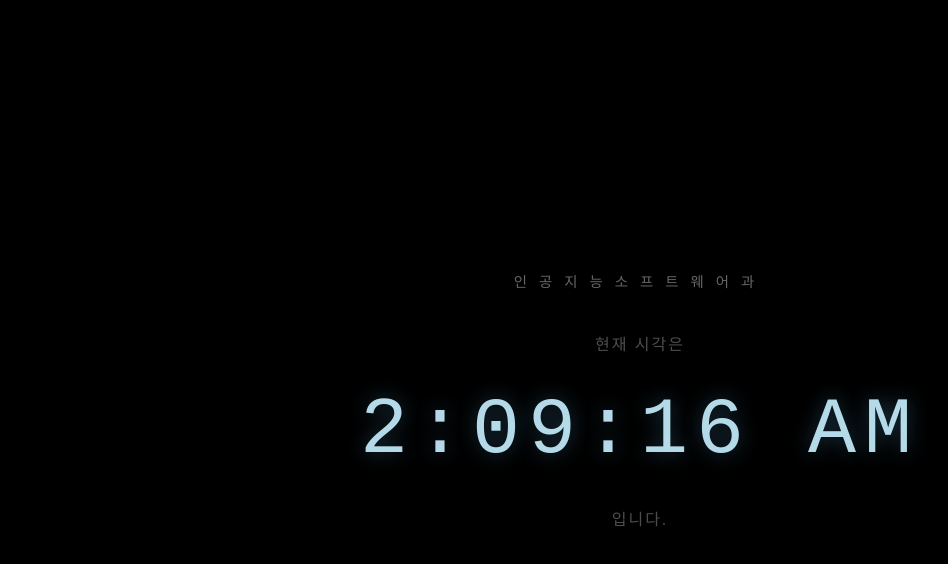
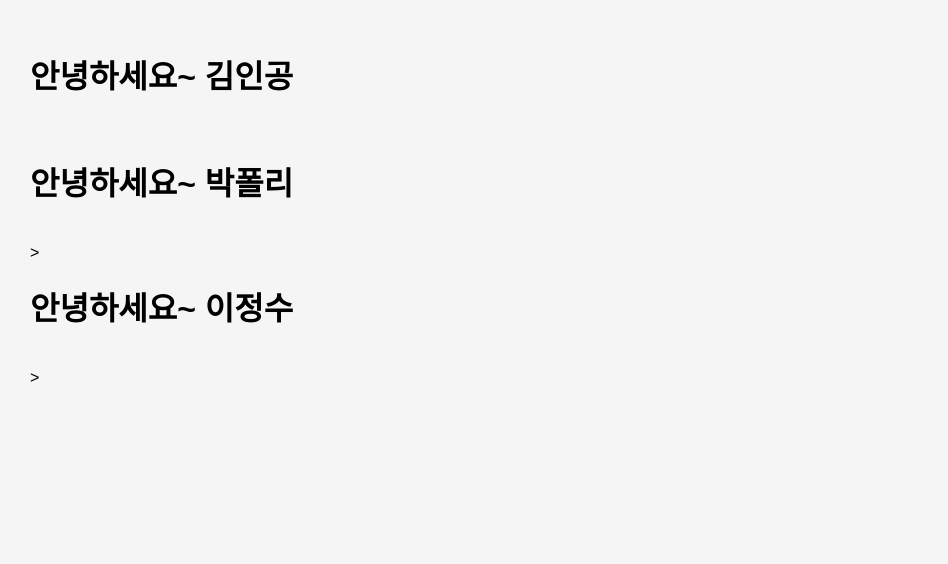
Before and after one commit to kwondongjae0531/Web2, a React (Create React App) app: page / in a window 1280 px wide. Shown: the top 564 px of the page, without its empty margins (0-948 px from the left). Built offline with nearby package versions, Linux system fonts and the light colour scheme.

Commit message:
5장 함수형컴포넌트예제까지함

```diff
--- /dev/null
+++ b/src/04/ConfirmDialog.css
@@ -0,0 +1,10 @@
+div{
+    text-align: center;
+    padding: 20px;
+    width: 50%;
+}
+
+.div-bg-ivory{
+    background-color: #fbf9ec;
+    border: 5px groove #bc3eca;
+}
--- /dev/null
+++ b/src/04/ConfirmDialog.jsx
@@ -0,0 +1,17 @@
+import React from "react";
+import Button from "./Button";
+import "./ConfirmDialog.css";
+
+function ConfirmDialog(props){
+    return(
+        <div className={'div-bg-ivory'}>
+            <p>{props.children}을 확인한 후 버튼을 눌러주세요.</p>
+            <br/>
+            <Button color={'green'}>확인</Button> &nbsp;
+            <Button color={'blue'}>취소</Button> &nbsp;
+            <Button color={'red'}>초기화</Button> &nbsp;
+        </div>
+    );
+}
+
+export default ConfirmDialog;
--- /dev/null
+++ b/src/04/ConfirmDialogList.jsx
@@ -0,0 +1,14 @@
+import React from "react";
+import ConfirmDialog from "./ConfirmDialog";
+
+function ConfirmDialogList() {
+    return(
+        <div>
+            <ConfirmDialog>내용</ConfirmDialog><br/><br/>
+            <ConfirmDialog>방송</ConfirmDialog><br/><br/>
+            <ConfirmDialog>게시글</ConfirmDialog><br/><br/>
+        </div>
+    );
+}
+
+export default ConfirmDialogList;
--- /dev/null
+++ b/src/05/Welcome.css
@@ -0,0 +1,18 @@
+/* 전체 페이지 */
+body {
+    font-family: Arial, sans-serif;
+    background-color: #f5f5f5;
+    padding: 30px;
+}
+
+/* 인사말 */
+p {
+    background-color: white;
+    border-left: 5px solid #4a90e2;
+    padding: 15px 20px;
+    margin: 10px 0;
+    border-radius: 8px;
+    box-shadow: 0 2px 5px rgba(0, 0, 0, 0.1);
+    font-size: 18px;
+    color: #333;
+}
--- /dev/null
+++ b/src/05/Welcome.jsx
@@ -0,0 +1,9 @@
+import React from "react";
+
+function Welcome(props) {
+    return(
+        <h1>안녕하세요~ {props.name}</h1>
+    );
+}
+
+export default Welcome;
--- /dev/null
+++ b/src/05/WelcomeList.jsx
@@ -0,0 +1,16 @@
+import React from "react";
+import Welcome from "./Welcome";
+import "./Welcome.css"
+
+function WelcomeList() {
+    return(
+        <div>
+            <Welcome name="김인공"/><br/>
+            <Welcome name="박폴리"/><br/>>
+            <Welcome name="이정수"/><br/>>
+        </div>
+
+    );
+}
+
+export  default WelcomeList;
--- a/src/index.js
+++ b/src/index.js
@@ -3,19 +3,24 @@
 import './index.css';
 //import App from './App';
 // import TodoListApp from "./01/TodoListApp";
-import reportWebVitals from './reportWebVitals'; //지우면안됨
+import reportWebVitals from './reportWebVitals';
+import Welcome from "./05/Welcome"; //지우면안됨
 //import Library from "./03/
 // import Library from "./03/Library";
 // import Library from "./03/enhanced_css/Library"
 // import "./03/enhanced_css/Book.css"
-import Clock from "./04/Clock";
+// import Clock from "./04/Clock";
+// import ConfirmDialog from "./04/ConfirmDialog";
+// import ConfirmDialogList from "./04/ConfirmDialogList";
+import WelcomeList from "./05/WelcomeList";
+import "./05/Welcome.css";
 
 const root = ReactDOM.createRoot(document.getElementById('root'));
 
 setInterval(() => {
     root.render(
         <React.StrictMode>
-            <Clock/>
+            <WelcomeList/>
         </React.StrictMode>
         );
     }, 1000
```
Also changed, not shown: src/04/Button.css (added, +18 -0 lines), src/04/Button.jsx (added, +12 -0 lines).
